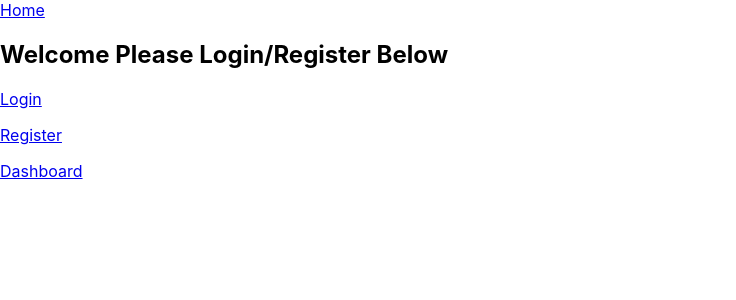
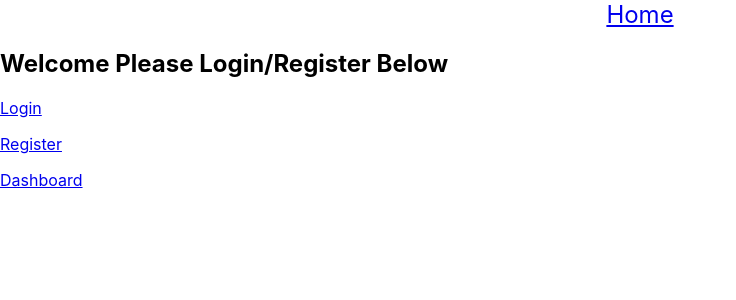
Before and after one commit to cvan90/Dashboard-Project, a React (Create React App) app in the folder dashboard-app/: page / in a window 1280 px wide. Shown: the top 300 px of the page, without its empty margins (0-736 px from the left). Built offline with nearby package versions, Linux system fonts and the light colour scheme.

Commit message:
added navbar css

```diff
--- a/dashboard-app/src/App.css
+++ b/dashboard-app/src/App.css
@@ -42,3 +42,8 @@
   justify-content: center;
   align-items: center;
 }
+.navbar{
+  text-align: center;
+  font-size: x-large;
+
+}
```
